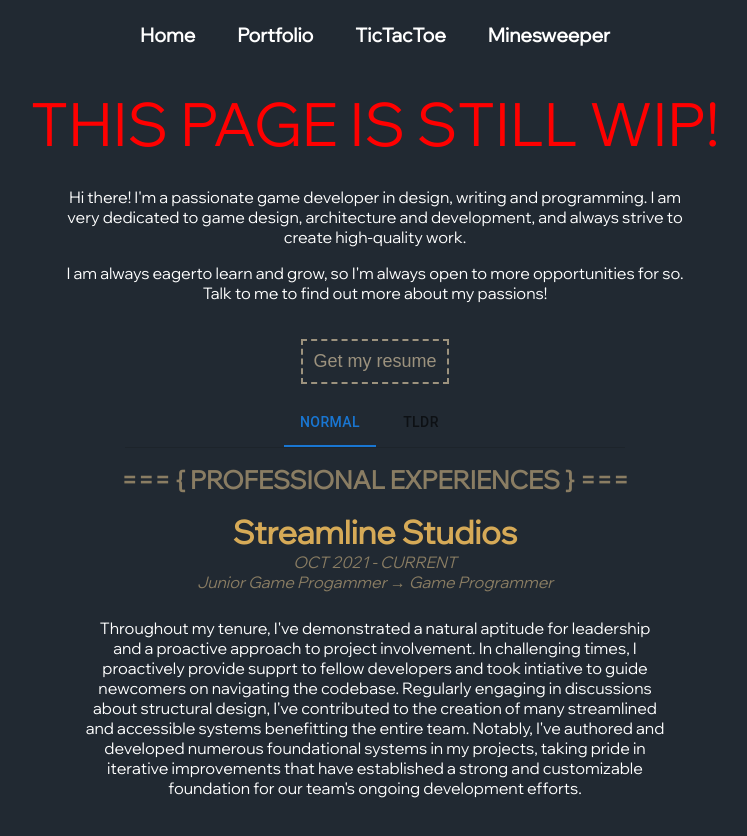
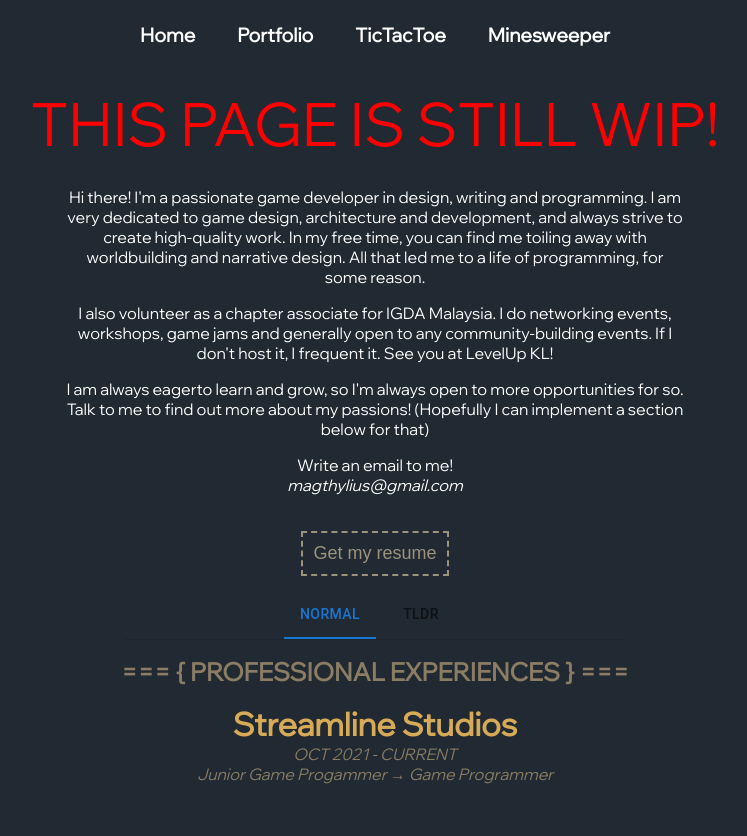
Before and after one commit to Magthylius/magthylius.github.io, a React (Create React App) app: page /#/portfolio in a window 1280 px wide. Shown: the top 836 px of the page, without its empty margins (265-1012 px from the left). Built offline with nearby package versions, Linux system fonts and the light colour scheme.

Commit message:
feat: introduction content

```diff
--- a/src/Pages/Portfolio/Portfolio.tsx
+++ b/src/Pages/Portfolio/Portfolio.tsx
@@ -61,12 +61,24 @@ function Introduction() {
         <p>
           Hi there! I'm a passionate game developer in design, writing and programming.
           I am very dedicated to game design, architecture and development,
-          and always strive to create high-quality work.
+          and always strive to create high-quality work. In my free time, you can find
+          me toiling away with worldbuilding and narrative design. All that led me to a
+          life of programming, for some reason.
+        </p>
+        <p>
+          I also volunteer as a chapter associate for IGDA Malaysia. I do networking events,
+          workshops, game jams and generally open to any community-building events. If I don't
+          host it, I frequent it. See you at LevelUp KL!
         </p>
         <p>
           I am always eagerto learn and grow,
           so I'm always open to more opportunities for so.
           Talk to me to find out more about my passions!
+          (Hopefully I can implement a section below for that)
+        </p>
+        <p>
+          Write an email to me!<br />
+          <i>magthylius@gmail.com</i>
         </p>
       </div>
       <ResumeButton />
```
